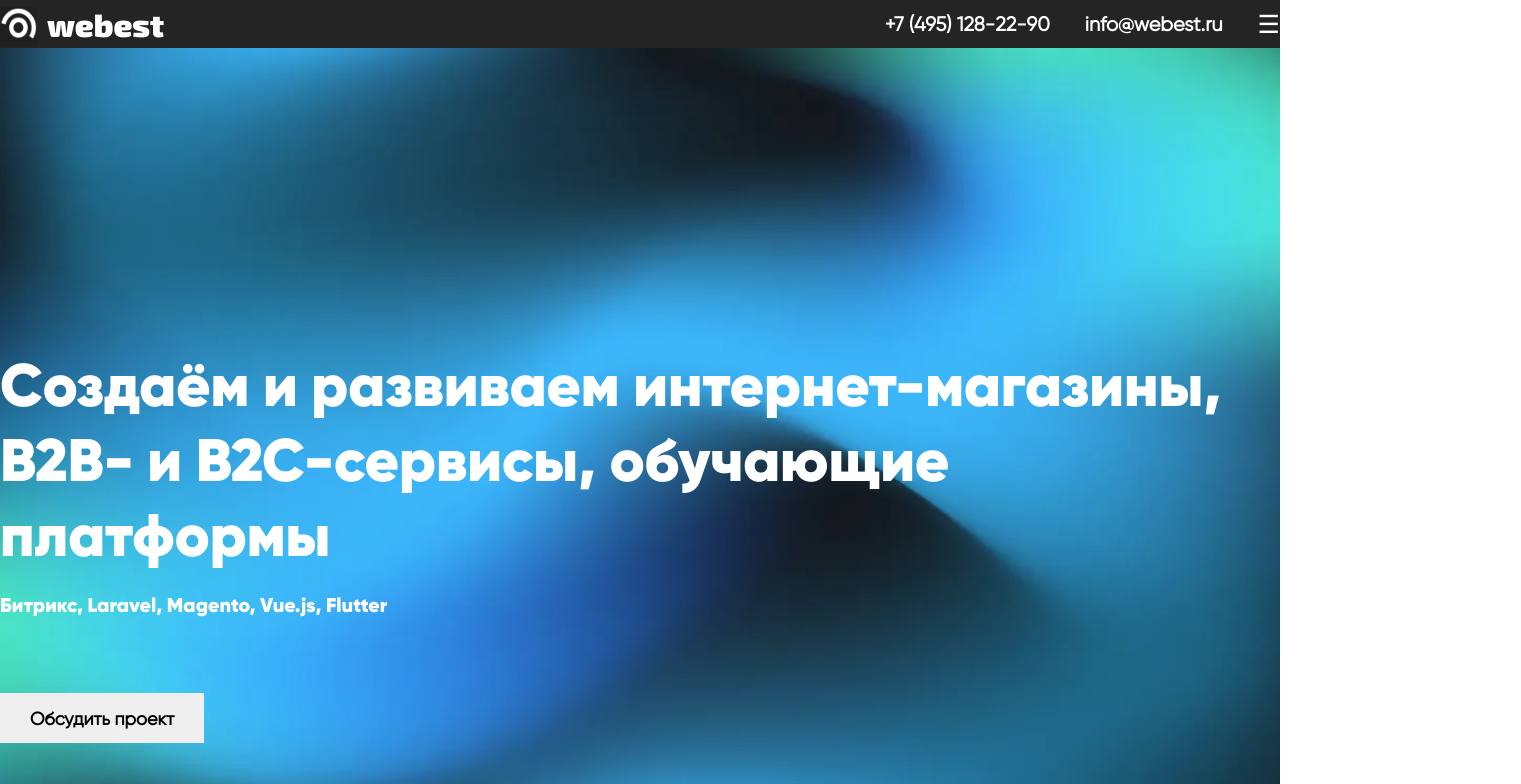
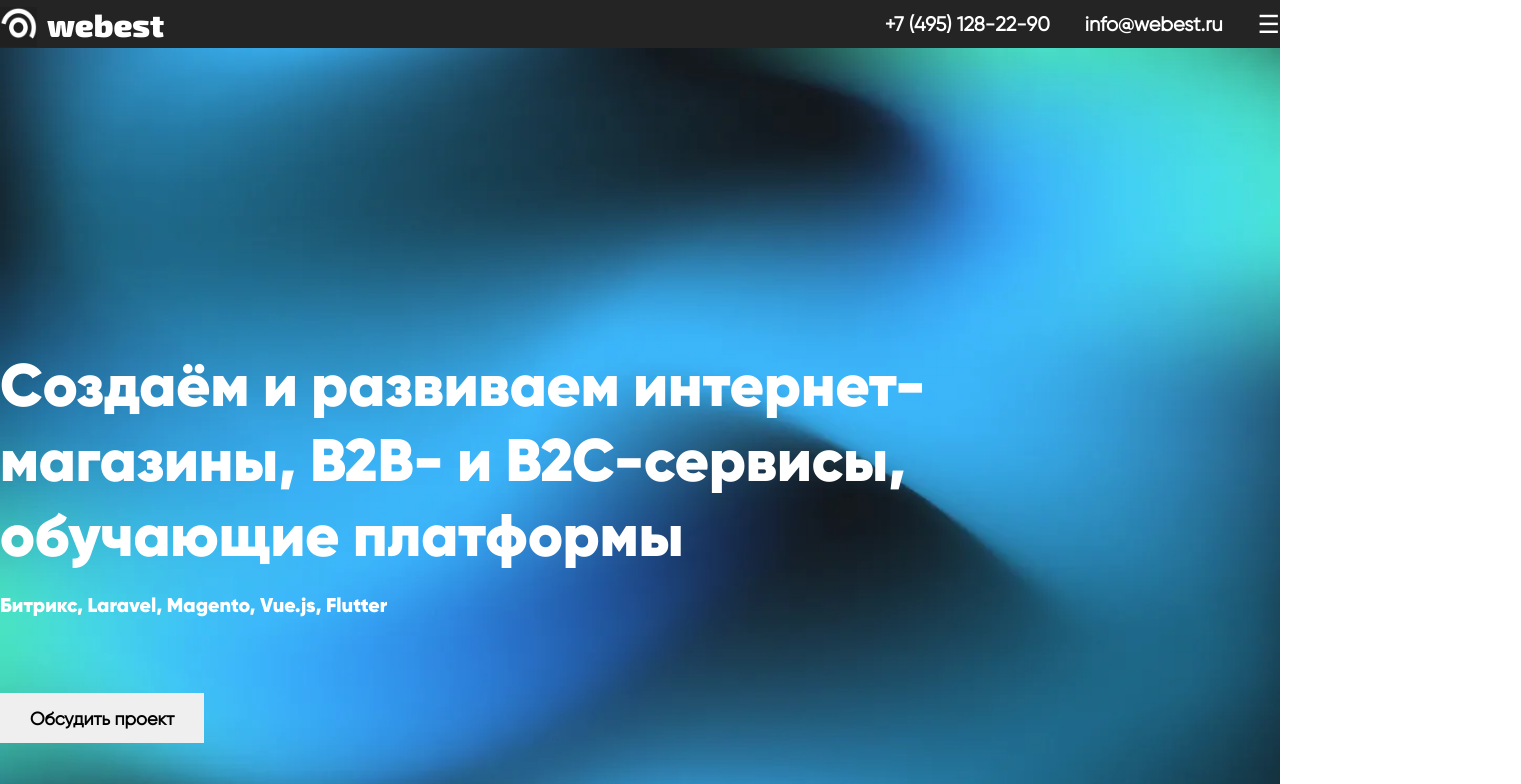
Before and after one commit to ChillSquad/webest-project, a Vue app: page / in a window 1280 px wide. Shown: the top 784 px of the page, 1521 px wide, since content can reach past the window. Built offline with nearby package versions, Linux system fonts and the light colour scheme; a web font is replaced by a local one.

Commit message:
add main__stage--first finished

```diff
--- a/src/assets/scss/app.scss
+++ b/src/assets/scss/app.scss
@@ -1,3 +1,6 @@
+@import "./components/header";
+@import "./components/main";
+
 :root {
   --index: calc(1vw + 1vh);
 }
@@ -10,10 +13,6 @@ $fontsDirectory: "@/assets/fonts";
     font-style: normal;
     font-display: swap;
     src: local($fontName),
-      url($fontsDirectory + "/" + $fontName + "/" + $fontSubName + ".woff")
-        format("woff"),
-      url($fontsDirectory + "/" + $fontName + "/" + $fontSubName + ".woff2")
-        format("woff2"),
       url($fontsDirectory + "/" + $fontName + "/" + $fontSubName + ".ttf")
         format("truetype");
   }
@@ -29,9 +28,6 @@ $fontsDirectory: "@/assets/fonts";
   box-sizing: border-box;
 }
 
-@import "./components/header";
-@import "./components/main";
-
 .container {
   max-width: 1520px;
   width: 100%;
--- a/src/assets/scss/components/_main.scss
+++ b/src/assets/scss/components/_main.scss
@@ -1,6 +1,38 @@
-// .main-page {
-//   width: 100%;
-//   height: 100vh;
-//   background-size: cover;
-//   background-image: url(../../img/promo-small-desktop.webp);
-// }
+.main-page {
+  width: 100%;
+  height: 100vh;
+  background-size: cover;
+  background-image: url(../img/promo-small-desktop.webp);
+
+  &__inner {
+    padding: 300px 0 0 0;
+    color: #fff;
+    font-size: 60px;
+    font-family: "Gilroy-Black", Arial, sans-serif;
+    margin: 0 180px 0 0;
+
+    span {
+      margin: 20px 0 75px 0;
+      display: block;
+      font-size: 20px;
+    }
+
+    .arrow {
+      font-size: 32px;
+      position: absolute;
+      top: 600px;
+      left: 1500px;
+      cursor: pointer;
+    }
+  }
+
+  button {
+    font-family: "Gilroy-Regular", Arial, sans-serif;
+    font-weight: 900;
+    font-size: 18px;
+    padding: 14.5px 30px;
+    border: none;
+    outline: none;
+    cursor: pointer;
+  }
+}
--- a/src/components/BaseMain.vue
+++ b/src/components/BaseMain.vue
@@ -9,13 +9,14 @@
           платформы
           <span> Битрикс, Laravel, Magento, Vue.js, Flutter </span>
         </p>
+        <div class="arrow">↓</div>
       </div>
-      <button>Обсудить проект</button>
+      <button type="button">Обсудить проект</button>
     </div>
   </div>
 </template>
 
-<style scoped>
+<!-- <style scoped>
 .main-page {
   width: 100%;
   height: 100vh;
@@ -28,7 +29,7 @@
   color: #fff;
   font-size: 60px;
   font-family: "Gilroy-Black", Arial, sans-serif;
-  font-weight: 900;
+  margin: 0 180px 0 0;
 }
 
 span {
@@ -46,4 +47,12 @@ button {
   outline: none;
   cursor: pointer;
 }
-</style>
+
+.arrow {
+  font-size: 32px;
+  position: absolute;
+  top: 600px;
+  left: 1500px;
+  cursor: pointer;
+}
+</style> -->
```
